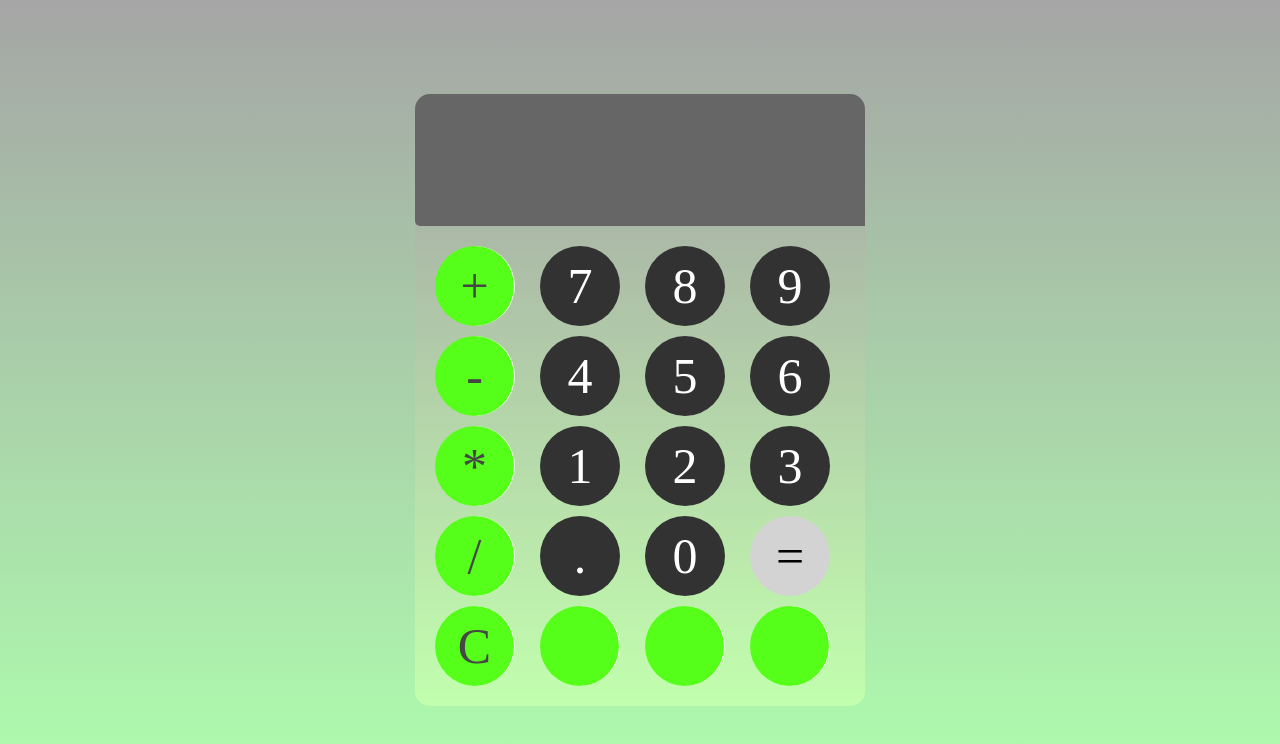
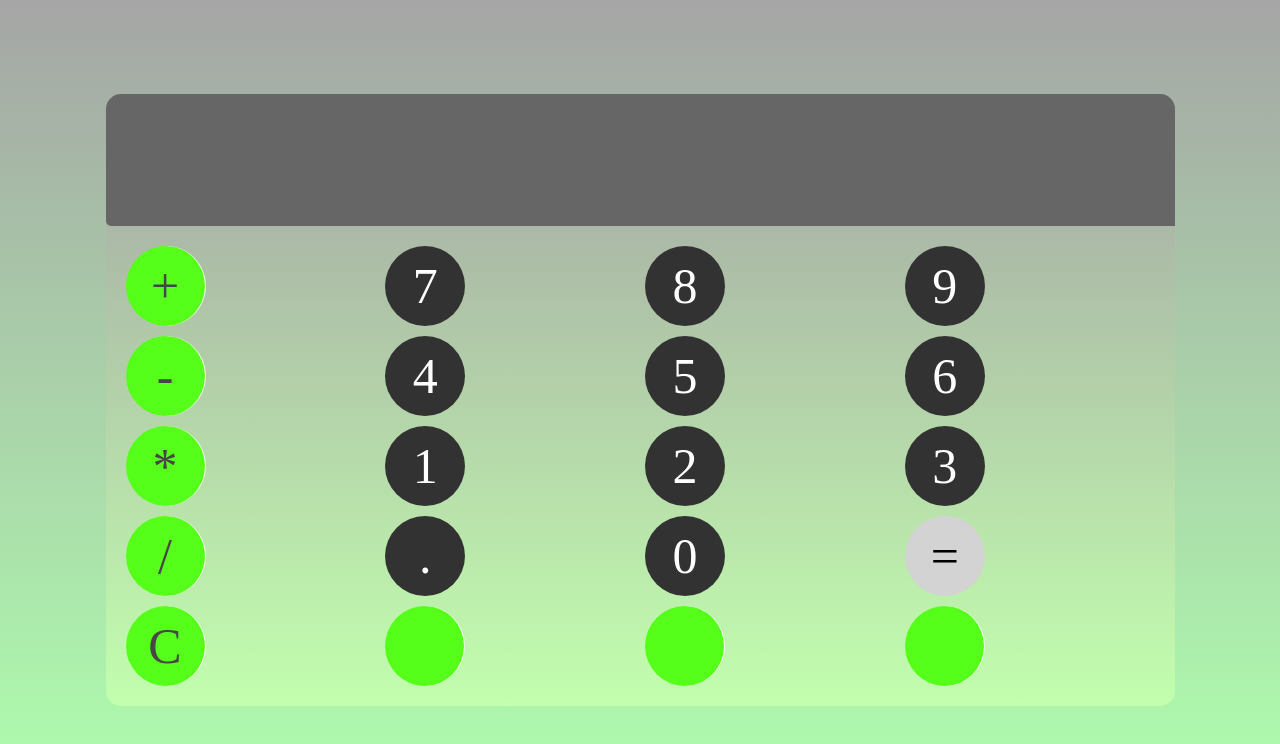
Before and after one commit to CalculatorUz/Calculator, a plain HTML site: page index.html in a window 1280 px wide. Drawn offline with Linux system fonts and the light colour scheme.

Commit message:
Update calculator.css

```diff
--- a/calculator.css
+++ b/calculator.css
@@ -17,7 +17,7 @@ body{
   background: linear-gradient(rgb(165,165,165), rgb(194,255,174));
   color:white;
   border-radius: 15px;
-  max-width: 450px;
+  /*max-width: 450px;*/
   overflow: hidden;
 }
 
```
